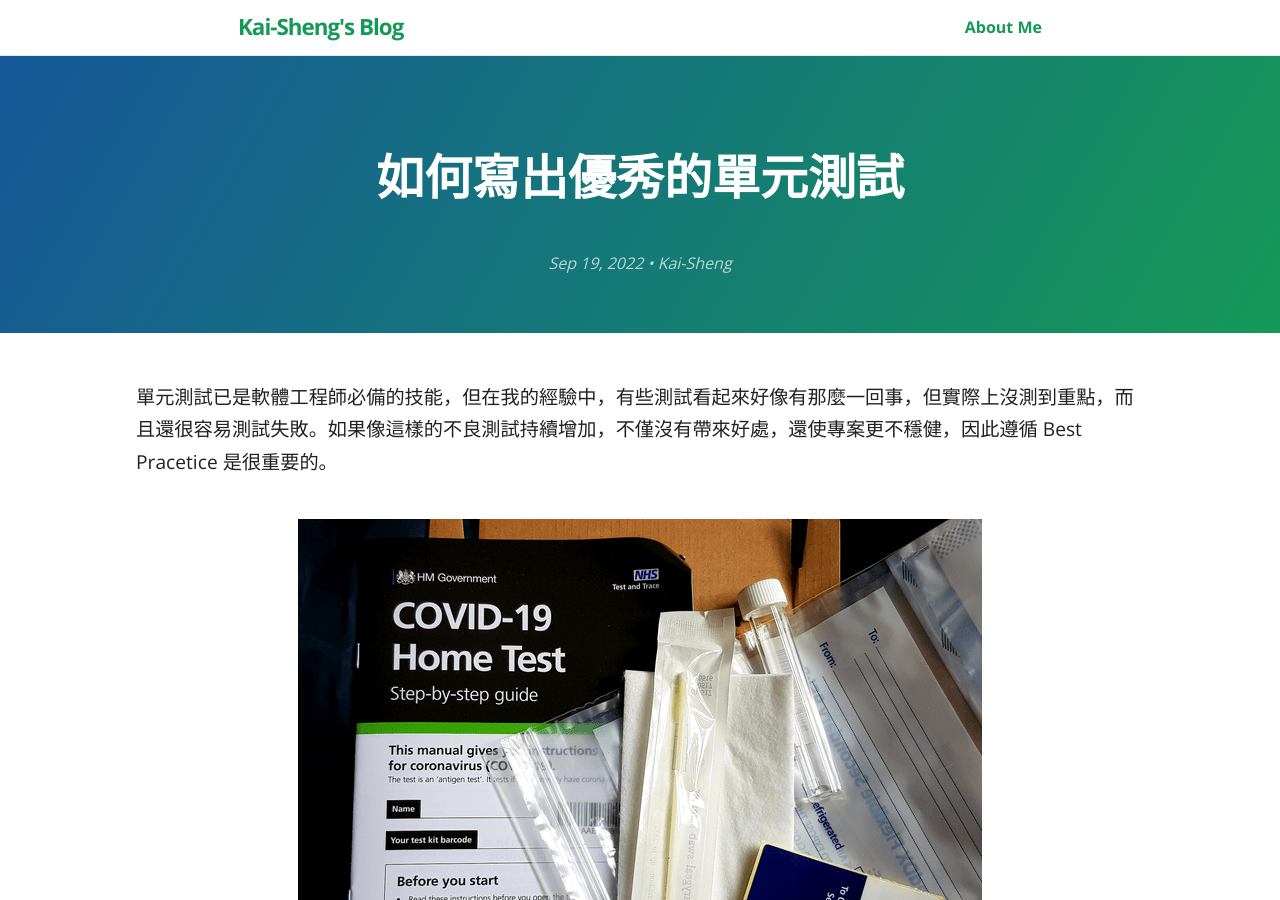
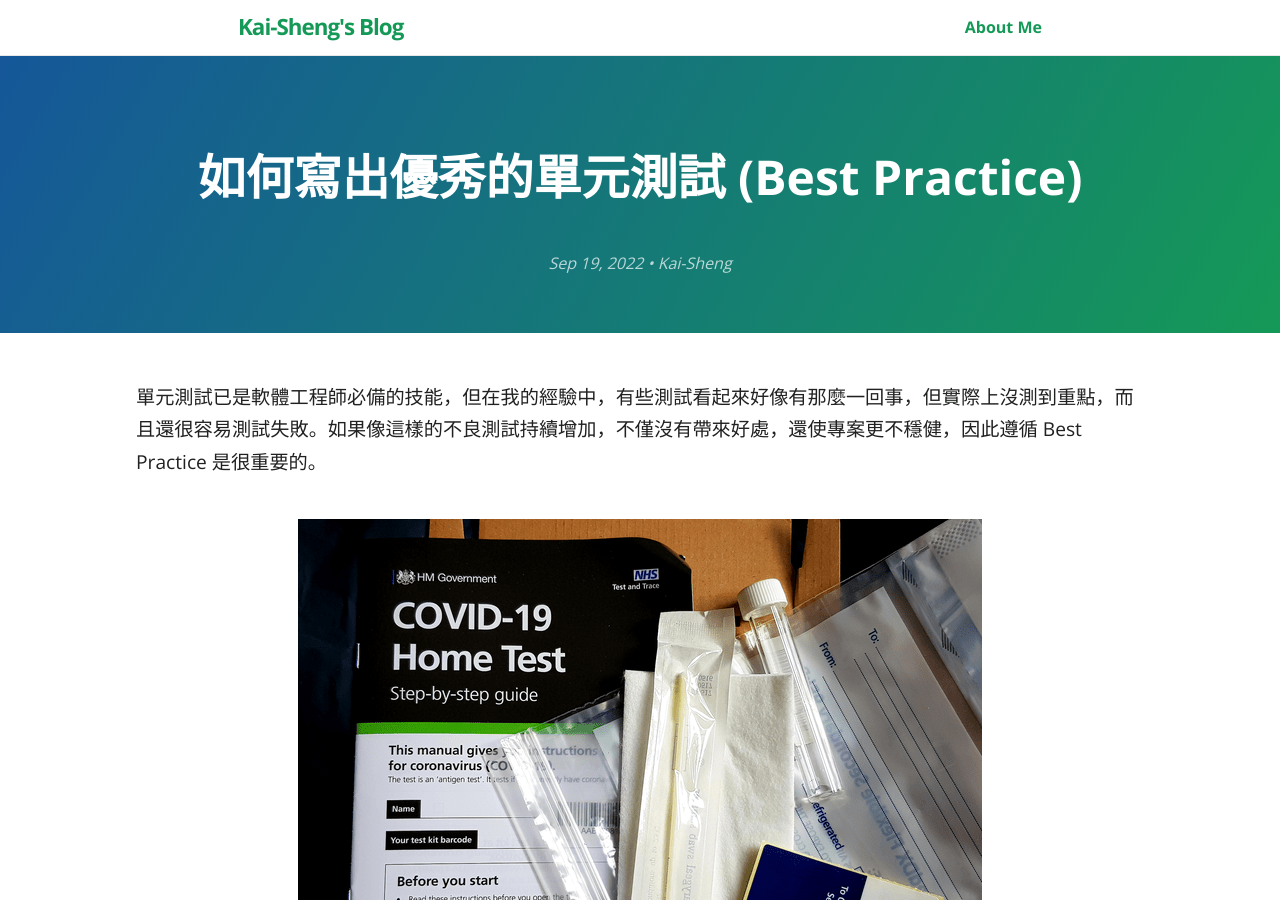
Before and after one commit to KaiSheng714/KaiSheng714.github.io, a Jekyll site: the page built from _posts/2022-09-19-good-unit-test.md, in a window 1280 px wide and 900 px high. Built offline with Jekyll 4.4.1, drawn with Linux system fonts in a browser that asks for light colours; comment, search, counter and statistics services are not loaded.

Commit message:
good-unit-test

```diff
--- a/_posts/2022-09-19-good-unit-test.md
+++ b/_posts/2022-09-19-good-unit-test.md
@@ -1,13 +1,13 @@
 ---
 layout: post
-title: "如何寫出優秀的單元測試"
+title: "如何寫出優秀的單元測試 (Best Practice)"
 author: "Kai-Sheng"
 permalink: /articles/good-unit-test
 categories: [Design, Unit-testing]
 image: /assets/image/good-unit-test.png
 ---
 
-單元測試已是軟體工程師必備的技能，但在我的經驗中，有些測試看起來好像有那麼一回事，但實際上沒測到重點，而且還很容易測試失敗。如果像這樣的不良測試持續增加，不僅沒有帶來好處，還使專案更不穩健，因此遵循 Best Pracetice 是很重要的。
+單元測試已是軟體工程師必備的技能，但在我的經驗中，有些測試看起來好像有那麼一回事，但實際上沒測到重點，而且還很容易測試失敗。如果像這樣的不良測試持續增加，不僅沒有帶來好處，還使專案更不穩健，因此遵循 Best Practice 是很重要的。
 
  ![good-unit-test](/assets/image/good-unit-test.png?style=center)
 
```
